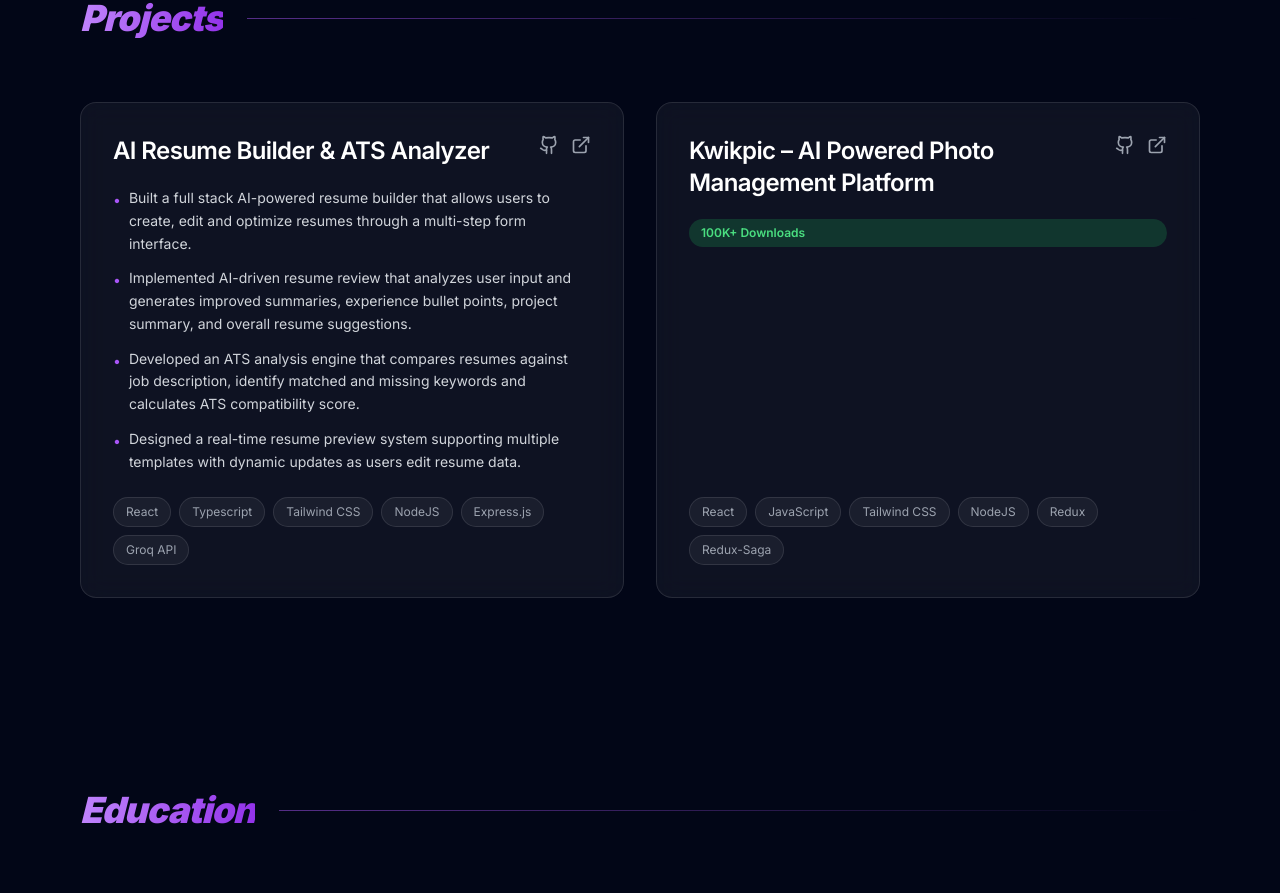
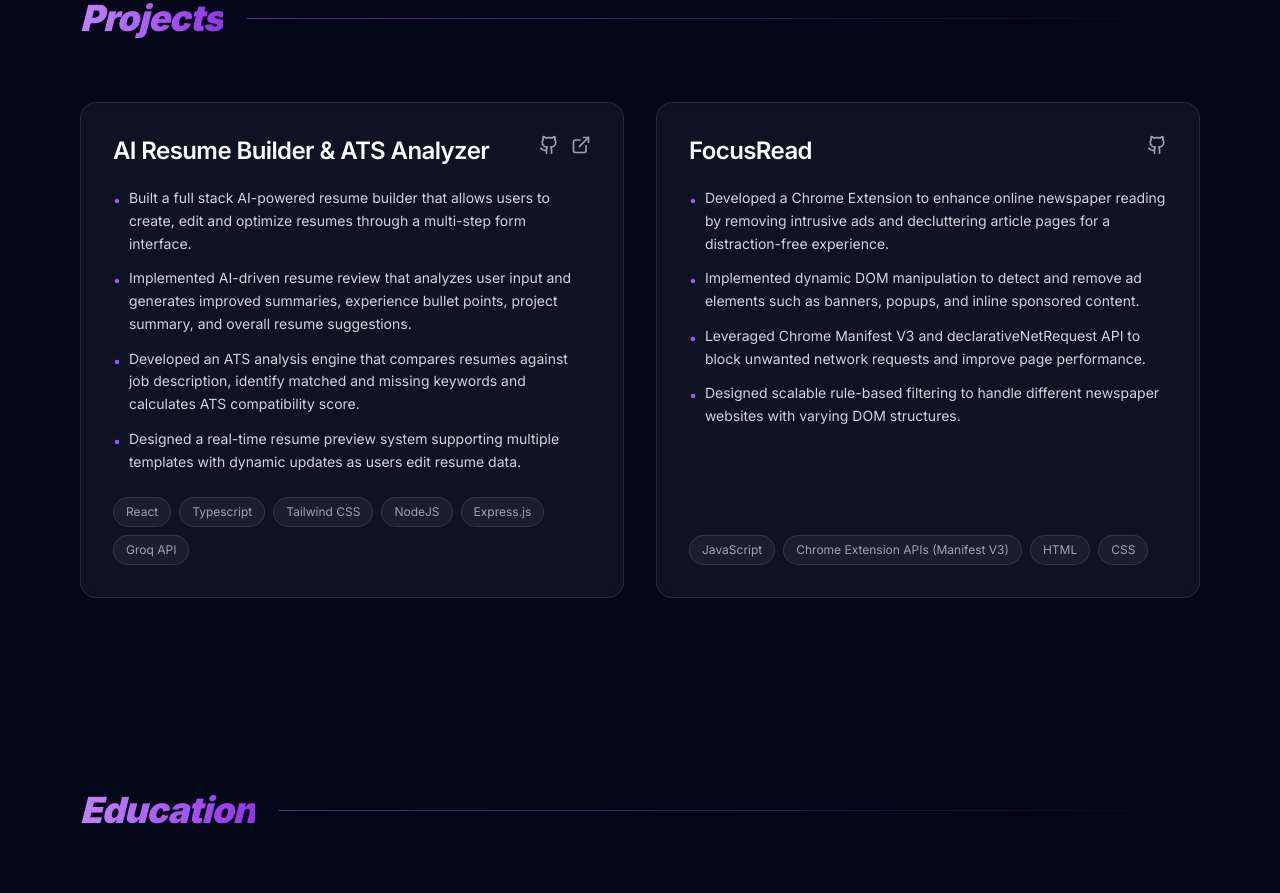
Before and after one commit to mandeep-webdev/Portfolio, a React (Vite) app: page / in a window 1280 px wide. Shown: the part 3107-4000 px from the top of the page. Built offline with nearby package versions, Linux system fonts and the light colour scheme.

Commit message:
add new project

```diff
--- a/src/components/Projects.tsx
+++ b/src/components/Projects.tsx
@@ -41,14 +41,27 @@ export default function Projects() {
               </h3>
 
               <div className="flex gap-3 text-gray-400">
+                {proj.github && (
+                  <a
+                    href={proj.github}
+                    target="_blank"
+                    rel="noopener noreferrer"
+                  >
                     <Github
                       size={20}
                       className="cursor-pointer hover:text-purple-400 transition-colors"
                     />
+                  </a>
+                )}
+
+                {proj.live && (
+                  <a href={proj.live} target="_blank" rel="noopener noreferrer">
                     <ExternalLink
                       size={20}
                       className="cursor-pointer hover:text-purple-400 transition-colors"
                     />
+                  </a>
+                )}
               </div>
             </div>
 
--- a/src/data/data.ts
+++ b/src/data/data.ts
@@ -80,6 +80,8 @@ export const resumeData = {
     {
       title: "AI Resume Builder & ATS Analyzer",
       tech: "React, Typescript, Tailwind CSS, NodeJS, Express.js, Groq API",
+      github: "https://github.com/mandeep-webdev/ai-resume-builder",
+      live: "https://smart-ai-resume-builder.netlify.app/",
       bullets: [
         "Built a full stack AI-powered resume builder that allows users to create, edit and optimize resumes through a multi-step form interface.",
         "Implemented AI-driven resume review that analyzes user input and generates improved summaries, experience bullet points, project summary, and overall resume suggestions.",
@@ -88,10 +90,16 @@ export const resumeData = {
       ],
     },
     {
-      title: "Kwikpic – AI Powered Photo Management Platform",
-      highlight: "100K+ Downloads",
-      tech: "React, JavaScript, Tailwind CSS, NodeJS, Redux, Redux-Saga",
-      bullets: [],
+      title: "FocusRead",
+      tech: "JavaScript, Chrome Extension APIs (Manifest V3), HTML, CSS",
+      github: "https://github.com/mandeep-webdev/FocusRead",
+      live: "",
+      bullets: [
+        "Developed a Chrome Extension to enhance online newspaper reading by removing intrusive ads and decluttering article pages for a distraction-free experience.",
+        "Implemented dynamic DOM manipulation to detect and remove ad elements such as banners, popups, and inline sponsored content.",
+        "Leveraged Chrome Manifest V3 and declarativeNetRequest API to block unwanted network requests and improve page performance.",
+        "Designed scalable rule-based filtering to handle different newspaper websites with varying DOM structures.",
+      ],
     },
   ],
   education: [
```
Lines whose indentation alone changed are shown as unchanged.
